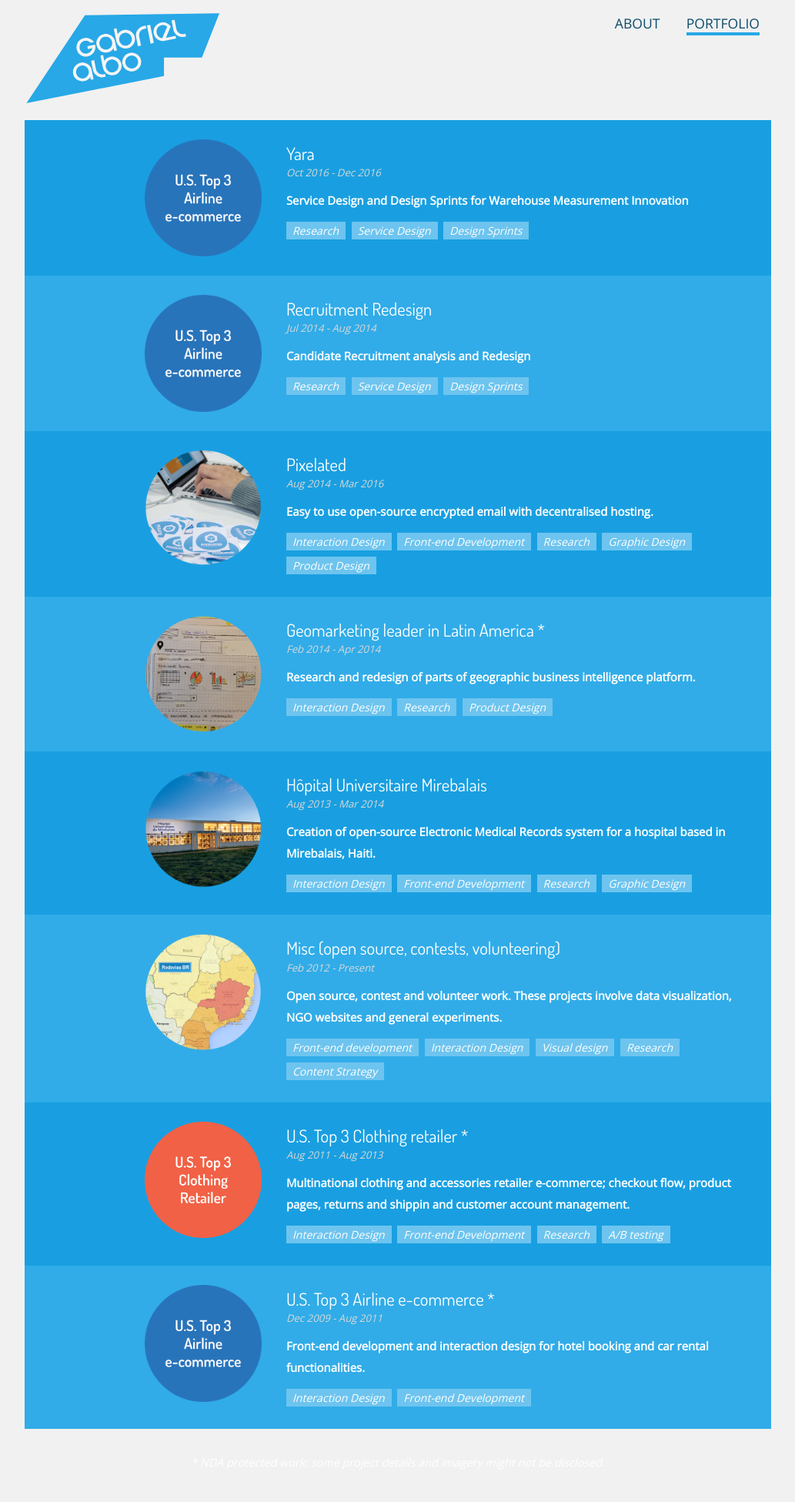
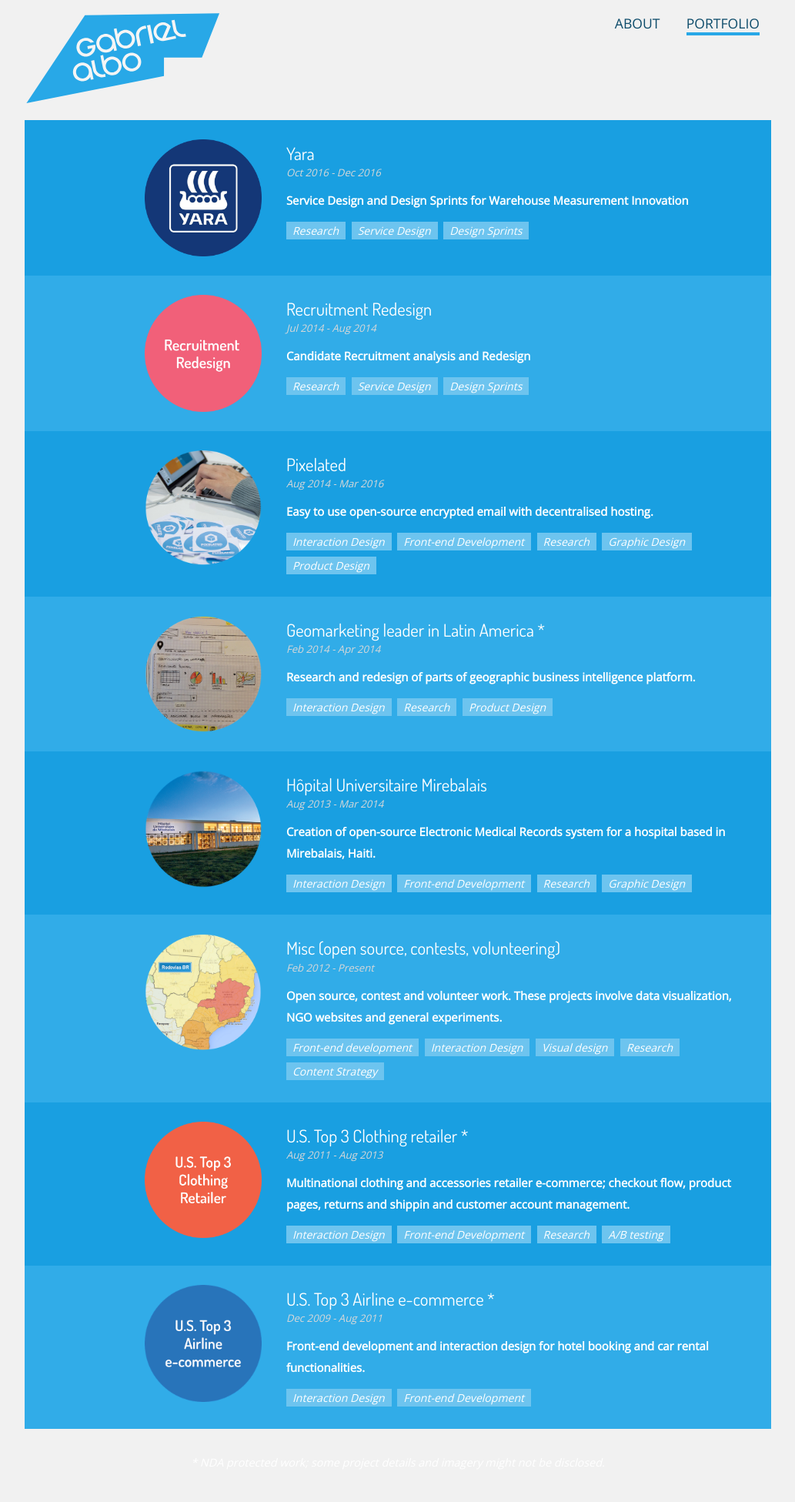
Before and after one commit to albogabriel/gabrielalbo.com, a Jekyll site: the page built from portfolio/index.html, in a window 1280 px wide. Shown: the whole page at 77% size, without its empty margins (123-1156 px from the left). Built offline with Jekyll 4.4.1, drawn with Linux system fonts in a browser that asks for light colours.

Commit message:
Adding cover images for Yara and Recruitment Redesign projects.

```diff
--- a/_posts/2024-07-16-apoio-ao-recrutamento.markdown
+++ b/_posts/2024-07-16-apoio-ao-recrutamento.markdown
@@ -5,7 +5,7 @@
 end-date: Aug 2014
 category: projects
 current-page: portfolio-item
-image: "airline-round.png"
+image: "recruitment.png"
 short-description: "Candidate Recruitment analysis and Redesign"
 skills: [Research, Service Design, Design Sprints]
 skills-used: [Research, Service Design, Design Sprints]
--- a/_posts/2024-12-01-yara.markdown
+++ b/_posts/2024-12-01-yara.markdown
@@ -5,7 +5,7 @@
 end-date: Dec 2016
 category: projects
 current-page: portfolio-item
-image: "airline-round.png"
+image: "yara.png"
 short-description: "Service Design and Design Sprints for Warehouse Measurement Innovation"
 skills: [Research, Service Design, Design Sprints]
 skills-used: [Research, Service Design, Design Sprints]
```
Also changed, not shown: assets/images/projects/Yara.png (added), assets/images/projects/recruitment.png (added).
